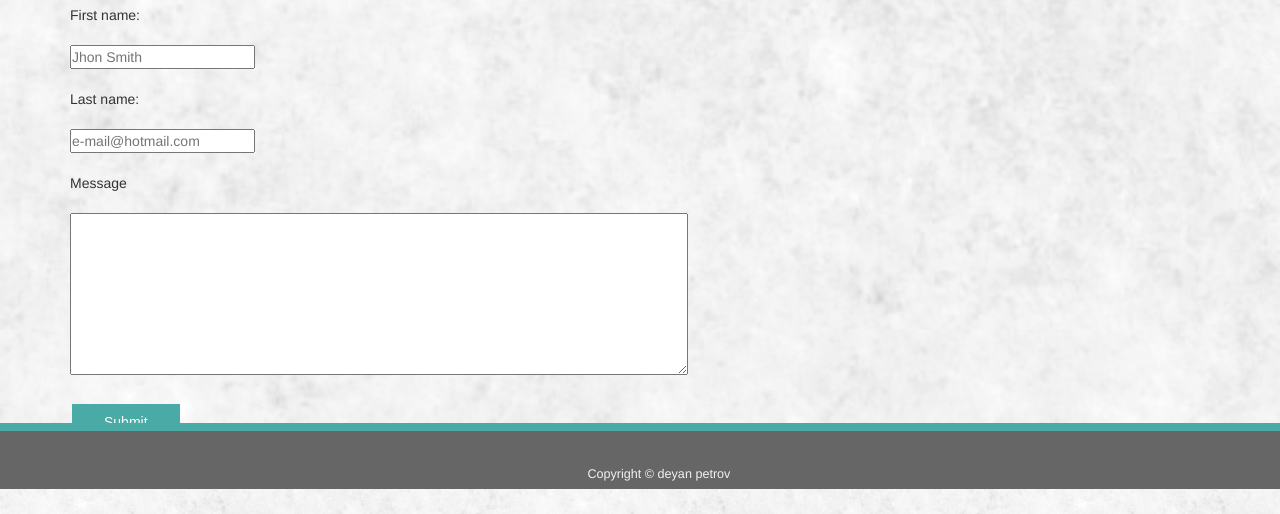
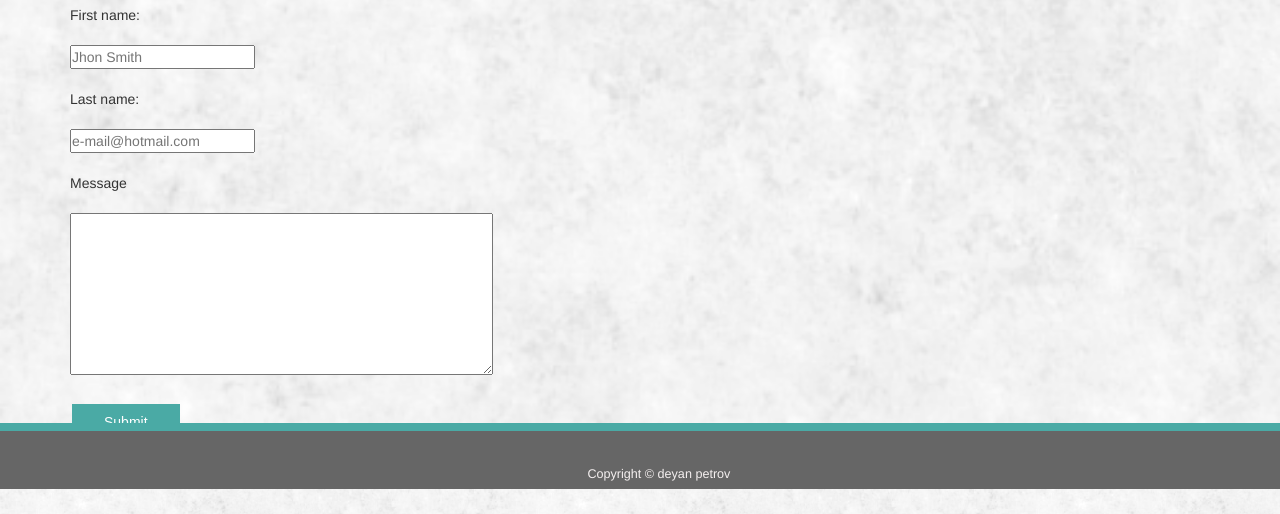
Before and after one commit to deyanp19/Bootstrap-Portfolio, a plain HTML site: page contact.html in a window 1280 px wide. Shown: the part 311-825 px from the top of the page. Drawn offline with nearby package versions, Linux system fonts and the light colour scheme.

Commit message:
edit on textera

```diff
--- a/contact.html
+++ b/contact.html
@@ -57,7 +57,7 @@
 
            Message
            <br><br>
-              <textarea rows="8" cols="74">
+              <textarea rows="8" cols="50">
 
              </textarea>
              <br><br>
```
